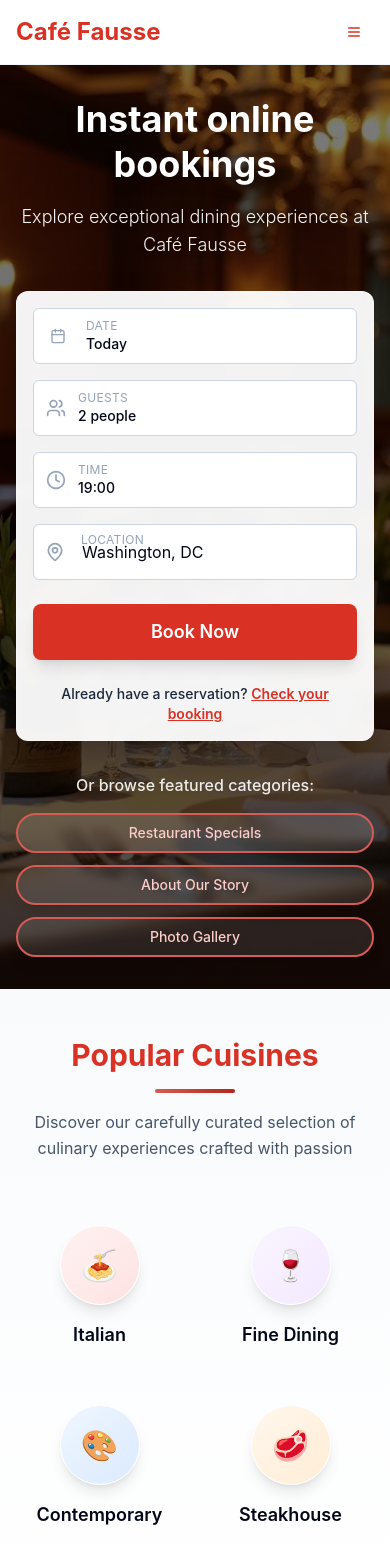
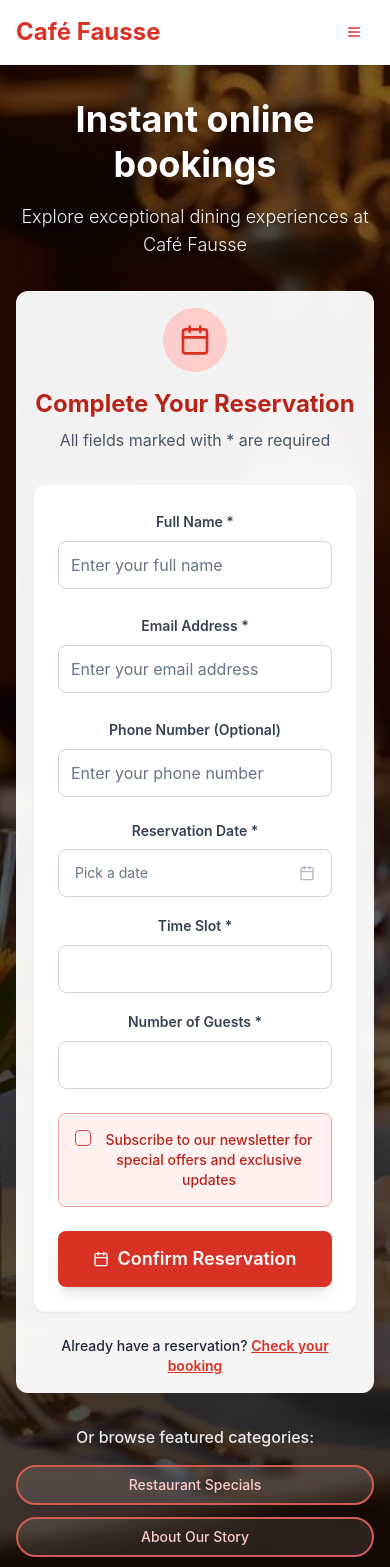
Before and after one commit to gaulomail/fausse-cafe-reservations-app, a React (Vite) app: page / in a window 390 px wide. Shown: the top 1567 px of the page. Built offline with nearby package versions, Linux system fonts and the light colour scheme; a web font is replaced by a local one.

Commit message:
Fix booking form consistency
Ensure the booking form in the index page functions the same as the reservations page, removing the location field if not present in the reservations form. Both forms should submit the same information.

```diff
--- a/src/components/HeroBookingForm.tsx
+++ b/src/components/HeroBookingForm.tsx
@@ -3,27 +3,32 @@ import { useForm } from "react-hook-form";
 import { zodResolver } from "@hookform/resolvers/zod";
 import { z } from "zod";
 import { format } from "date-fns";
-import { CalendarIcon, MapPinIcon, ClockIcon, UsersIcon } from "lucide-react";
+import { CalendarIcon } from "lucide-react";
+import { Checkbox } from "@/components/ui/checkbox";
+import { Label } from "@/components/ui/label";
 import { cn } from "@/lib/utils";
 import { Button } from "@/components/ui/button";
 import { Calendar } from "@/components/ui/calendar";
 import { Input } from "@/components/ui/input";
 import { Select, SelectContent, SelectItem, SelectTrigger, SelectValue } from "@/components/ui/select";
 import { Popover, PopoverContent, PopoverTrigger } from "@/components/ui/popover";
-import { Form, FormControl, FormField, FormItem, FormMessage } from "@/components/ui/form";
+import { Form, FormControl, FormField, FormItem, FormLabel, FormMessage } from "@/components/ui/form";
 import { useToast } from "@/hooks/use-toast";
 import { supabase } from "@/integrations/supabase/client";
 import { Link } from "react-router-dom";
 
 const heroBookingSchema = z.object({
+  name: z.string().min(2, "Name must be at least 2 characters"),
+  email: z.string().email("Please enter a valid email address"),
+  phone: z.string().optional(),
   date: z.date({
-    required_error: "Please select a date",
+    required_error: "Please select a reservation date",
   }),
   time: z.string({
-    required_error: "Please select a time",
+    required_error: "Please select a time slot",
   }),
   guests: z.number().min(1, "Must have at least 1 guest").max(12, "Maximum 12 guests allowed"),
-  location: z.string().optional(),
+  newsletterSignup: z.boolean().default(false),
 });
 
 type HeroBookingFormData = z.infer<typeof heroBookingSchema>;
@@ -35,215 +40,24 @@ const timeSlots = [
 
 const HeroBookingForm = () => {
   const { toast } = useToast();
-  const [showSignupPrompt, setShowSignupPrompt] = useState(false);
+  const [isSubmitting, setIsSubmitting] = useState(false);
 
   const form = useForm<HeroBookingFormData>({
     resolver: zodResolver(heroBookingSchema),
     defaultValues: {
       guests: 2,
-      location: "Washington, DC",
+      newsletterSignup: false,
     },
   });
 
-  const onSubmit = (data: HeroBookingFormData) => {
-    // Store booking data in sessionStorage and show signup prompt
-    sessionStorage.setItem('pendingBooking', JSON.stringify({
-      ...data,
-      date: data.date.toISOString(),
-    }));
-    setShowSignupPrompt(true);
-  };
-
-  if (showSignupPrompt) {
-    return <CustomerSignupForm onBack={() => setShowSignupPrompt(false)} />;
-  }
-
-  return (
-    <div className="space-y-6">
-      <Form {...form}>
-        <form onSubmit={form.handleSubmit(onSubmit)} className="space-y-6">
-          <div className="grid grid-cols-1 md:grid-cols-4 gap-4">
-            {/* Date Field */}
-            <FormField
-              control={form.control}
-              name="date"
-              render={({ field }) => (
-                <FormItem className="flex flex-col">
-                  <Popover>
-                    <PopoverTrigger asChild>
-                      <FormControl>
-                        <Button
-                          variant="outline"
-                          className={cn(
-                            "w-full h-14 justify-start text-left font-normal bg-white border-gray-300 hover:bg-gray-50 focus:border-primary-500 focus:ring-primary-500",
-                            !field.value && "text-gray-500"
-                          )}
-                        >
-                          <CalendarIcon className="mr-3 h-5 w-5 text-gray-400" />
-                          <div className="text-left">
-                            <div className="text-xs text-gray-400 uppercase tracking-wide">Date</div>
-                            <div className="text-sm font-medium text-gray-900">
-                              {field.value ? format(field.value, "MMM d") : "Today"}
-                            </div>
-                          </div>
-                        </Button>
-                      </FormControl>
-                    </PopoverTrigger>
-                    <PopoverContent className="w-auto p-0" align="start">
-                      <Calendar
-                        mode="single"
-                        selected={field.value}
-                        onSelect={field.onChange}
-                        disabled={(date) => {
-                          const today = new Date();
-                          today.setHours(0, 0, 0, 0);
-                          return date < today;
-                        }}
-                        initialFocus
-                        className={cn("p-3 pointer-events-auto")}
-                      />
-                    </PopoverContent>
-                  </Popover>
-                  <FormMessage />
-                </FormItem>
-              )}
-            />
-
-            {/* Guests Field */}
-            <FormField
-              control={form.control}
-              name="guests"
-              render={({ field }) => (
-                <FormItem>
-                  <Select onValueChange={(value) => field.onChange(parseInt(value))} defaultValue={field.value?.toString()}>
-                    <FormControl>
-                      <SelectTrigger className="w-full h-14 bg-white border-gray-300 hover:bg-gray-50 focus:border-primary-500 focus:ring-primary-500">
-                        <div className="flex items-center justify-start w-full">
-                          <UsersIcon className="mr-3 h-5 w-5 text-gray-400" />
-                          <div className="text-left">
-                            <div className="text-xs text-gray-400 uppercase tracking-wide">Guests</div>
-                            <div className="text-sm font-medium text-gray-900">
-                              {field.value} {field.value === 1 ? 'person' : 'people'}
-                            </div>
-                          </div>
-                        </div>
-                      </SelectTrigger>
-                    </FormControl>
-                    <SelectContent>
-                      {Array.from({ length: 12 }, (_, i) => i + 1).map((num) => (
-                        <SelectItem key={num} value={num.toString()}>
-                          {num} {num === 1 ? 'person' : 'people'}
-                        </SelectItem>
-                      ))}
-                    </SelectContent>
-                  </Select>
-                  <FormMessage />
-                </FormItem>
-              )}
-            />
-
-            {/* Time Field */}
-            <FormField
-              control={form.control}
-              name="time"
-              render={({ field }) => (
-                <FormItem>
-                  <Select onValueChange={field.onChange} defaultValue="19:00">
-                    <FormControl>
-                      <SelectTrigger className="w-full h-14 bg-white border-gray-300 hover:bg-gray-50 focus:border-primary-500 focus:ring-primary-500">
-                        <div className="flex items-center justify-start w-full">
-                          <ClockIcon className="mr-3 h-5 w-5 text-gray-400" />
-                          <div className="text-left">
-                            <div className="text-xs text-gray-400 uppercase tracking-wide">Time</div>
-                            <div className="text-sm font-medium text-gray-900">
-                              {field.value || "19:00"}
-                            </div>
-                          </div>
-                        </div>
-                      </SelectTrigger>
-                    </FormControl>
-                    <SelectContent>
-                      {timeSlots.map((time) => (
-                        <SelectItem key={time} value={time}>
-                          {time}
-                        </SelectItem>
-                      ))}
-                    </SelectContent>
-                  </Select>
-                  <FormMessage />
-                </FormItem>
-              )}
-            />
-
-            {/* Location Field */}
-            <FormField
-              control={form.control}
-              name="location"
-              render={({ field }) => (
-                <FormItem>
-                  <FormControl>
-                    <div className="relative">
-                      <Input
-                        {...field}
-                        placeholder="Type location..."
-                        className="w-full h-14 bg-white border-gray-300 hover:bg-gray-50 focus:border-primary-500 focus:ring-primary-500 pl-12 text-gray-900"
-                      />
-                      <MapPinIcon className="absolute left-3 top-1/2 transform -translate-y-1/2 h-5 w-5 text-gray-400" />
-                      <div className="absolute left-12 top-2 text-xs text-gray-400 uppercase tracking-wide">
-                        Location
-                      </div>
-                    </div>
-                  </FormControl>
-                  <FormMessage />
-                </FormItem>
-              )}
-            />
-          </div>
-
-          <Button
-            type="submit"
-            className="w-full h-14 bg-primary-600 hover:bg-primary-700 text-white text-lg font-semibold rounded-lg shadow-lg hover:shadow-xl transition-all duration-300"
-          >
-            Book Now
-          </Button>
-        </form>
-      </Form>
-
-      <div className="text-center">
-        <p className="text-gray-800 text-sm font-medium">
-          Already have a reservation?{" "}
-          <Link to="/reservations" className="text-primary-600 hover:text-primary-700 font-semibold transition-colors underline">
-            Check your booking
-          </Link>
-        </p>
-      </div>
-    </div>
-  );
-};
-
-const CustomerSignupForm = ({ onBack }: { onBack: () => void }) => {
-  const { toast } = useToast();
-  const [isSubmitting, setIsSubmitting] = useState(false);
-  const [customerData, setCustomerData] = useState({
-    name: "",
-    email: "",
-    phone: "",
-    createAccount: false,
-  });
-
-  const handleSubmit = async (e: React.FormEvent) => {
-    e.preventDefault();
-    if (!customerData.name || !customerData.email) return;
-
+  const onSubmit = async (data: HeroBookingFormData) => {
     setIsSubmitting(true);
     try {
-      const pendingBooking = JSON.parse(sessionStorage.getItem('pendingBooking') || '{}');
-
-      // Create or get customer
+      // First, create or get customer
       const { data: existingCustomer, error: customerError } = await supabase
         .from('customers')
         .select('id')
-        .eq('email', customerData.email)
+        .eq('email', data.email)
         .maybeSingle();
 
       let customerId;
@@ -254,10 +68,10 @@ const CustomerSignupForm = ({ onBack }: { onBack: () => void }) => {
         const { data: newCustomer, error: createCustomerError } = await supabase
           .from('customers')
           .insert({
-            name: customerData.name,
-            email: customerData.email,
-            phone: customerData.phone || null,
-            newsletter_signup: customerData.createAccount,
+            name: data.name,
+            email: data.email,
+            phone: data.phone || null,
+            newsletter_signup: data.newsletterSignup,
           })
           .select('id')
           .single();
@@ -266,12 +80,11 @@ const CustomerSignupForm = ({ onBack }: { onBack: () => void }) => {
         customerId = newCustomer.id;
       }
 
-      // Get available table
-      const bookingDate = new Date(pendingBooking.date);
+      // Get available table for the selected date and time
       const { data: availableTable, error: tableError } = await supabase
         .rpc('assign_available_table', {
-          p_date: format(bookingDate, 'yyyy-MM-dd'),
-          p_time: pendingBooking.time,
+          p_date: format(data.date, 'yyyy-MM-dd'),
+          p_time: data.time,
         });
 
       if (tableError) throw tableError;
@@ -279,7 +92,7 @@ const CustomerSignupForm = ({ onBack }: { onBack: () => void }) => {
       if (!availableTable) {
         toast({
           title: "No tables available",
-          description: "Sorry, no tables are available for the selected date and time.",
+          description: "Sorry, no tables are available for the selected date and time. Please choose a different time slot.",
           variant: "destructive",
         });
         return;
@@ -290,9 +103,9 @@ const CustomerSignupForm = ({ onBack }: { onBack: () => void }) => {
         .from('reservations')
         .insert({
           customer_id: customerId,
-          reservation_date: format(bookingDate, 'yyyy-MM-dd'),
-          reservation_time: pendingBooking.time,
-          number_of_guests: pendingBooking.guests,
+          reservation_date: format(data.date, 'yyyy-MM-dd'),
+          reservation_time: data.time,
+          number_of_guests: data.guests,
           table_number: availableTable,
         });
 
@@ -301,27 +114,26 @@ const CustomerSignupForm = ({ onBack }: { onBack: () => void }) => {
       // Send confirmation email
       const { error: emailError } = await supabase.functions.invoke('send-reservation-email', {
         body: {
-          customerName: customerData.name,
-          customerEmail: customerData.email,
-          reservationDate: format(bookingDate, 'PPPP'),
-          reservationTime: pendingBooking.time,
-          numberOfGuests: pendingBooking.guests,
+          customerName: data.name,
+          customerEmail: data.email,
+          reservationDate: format(data.date, 'PPPP'),
+          reservationTime: data.time,
+          numberOfGuests: data.guests,
           tableNumber: availableTable,
         },
       });
 
       if (emailError) {
         console.error('Email error:', emailError);
+        // Don't throw error for email - reservation is still successful
       }
 
       toast({
         title: "Reservation confirmed!",
-        description: `Your table for ${pendingBooking.guests} guests has been reserved for ${format(bookingDate, 'PPPP')} at ${pendingBooking.time}. Table number: ${availableTable}`,
+        description: `Your table for ${data.guests} guests has been reserved for ${format(data.date, 'PPPP')} at ${data.time}. Table number: ${availableTable}`,
       });
 
-      sessionStorage.removeItem('pendingBooking');
-      onBack();
-
+      form.reset();
     } catch (error) {
       console.error('Reservation error:', error);
       toast({
@@ -335,76 +147,229 @@ const CustomerSignupForm = ({ onBack }: { onBack: () => void }) => {
   };
 
   return (
-    <div className="space-y-6">
-      <div className="text-center">
-        <h3 className="text-2xl font-bold text-gray-900 mb-2">Complete Your Reservation</h3>
-        <p className="text-gray-600">Just a few details to secure your table</p>
+    <div className="w-full">
+      <div className="text-center mb-8">
+        <div className="inline-flex items-center justify-center w-16 h-16 bg-primary-100 rounded-full mb-4">
+          <CalendarIcon className="w-8 h-8 text-primary-600" />
+        </div>
+        <h2 className="text-2xl font-bold text-primary-700 mb-2">Complete Your Reservation</h2>
+        <p className="text-gray-600">All fields marked with * are required</p>
       </div>
 
-      <form onSubmit={handleSubmit} className="space-y-4">
-        <div>
-          <Input
-            type="text"
-            placeholder="Full Name"
-            value={customerData.name}
-            onChange={(e) => setCustomerData(prev => ({ ...prev, name: e.target.value }))}
-            required
-            className="h-12"
+      <Form {...form}>
+        <form onSubmit={form.handleSubmit(onSubmit)} className="space-y-6 bg-white rounded-xl p-6 shadow-sm border border-gray-100">
+          {/* Name Field */}
+          <FormField
+            control={form.control}
+            name="name"
+            render={({ field }) => (
+              <FormItem>
+                <FormLabel className="text-sm font-semibold text-gray-700">Full Name *</FormLabel>
+                <FormControl>
+                  <Input
+                    placeholder="Enter your full name"
+                    {...field}
+                    className="h-12 border-gray-300 focus:border-primary-500 focus:ring-primary-500 rounded-lg"
+                  />
+                </FormControl>
+                <FormMessage className="text-red-500 text-xs" />
+              </FormItem>
+            )}
           />
-        </div>
 
-        <div>
-          <Input
-            type="email"
-            placeholder="Email Address"
-            value={customerData.email}
-            onChange={(e) => setCustomerData(prev => ({ ...prev, email: e.target.value }))}
-            required
-            className="h-12"
+          {/* Email Field */}
+          <FormField
+            control={form.control}
+            name="email"
+            render={({ field }) => (
+              <FormItem>
+                <FormLabel className="text-sm font-semibold text-gray-700">Email Address *</FormLabel>
+                <FormControl>
+                  <Input
+                    type="email"
+                    placeholder="Enter your email address"
+                    {...field}
+                    className="h-12 border-gray-300 focus:border-primary-500 focus:ring-primary-500 rounded-lg"
+                  />
+                </FormControl>
+                <FormMessage className="text-red-500 text-xs" />
+              </FormItem>
+            )}
           />
-        </div>
 
-        <div>
-          <Input
-            type="tel"
-            placeholder="Phone Number (Optional)"
-            value={customerData.phone}
-            onChange={(e) => setCustomerData(prev => ({ ...prev, phone: e.target.value }))}
-            className="h-12"
+          {/* Phone Field */}
+          <FormField
+            control={form.control}
+            name="phone"
+            render={({ field }) => (
+              <FormItem>
+                <FormLabel className="text-sm font-semibold text-gray-700">Phone Number (Optional)</FormLabel>
+                <FormControl>
+                  <Input
+                    type="tel"
+                    placeholder="Enter your phone number"
+                    {...field}
+                    className="h-12 border-gray-300 focus:border-primary-500 focus:ring-primary-500 rounded-lg"
+                  />
+                </FormControl>
+                <FormMessage className="text-red-500 text-xs" />
+              </FormItem>
+            )}
           />
-        </div>
 
-        <div className="flex items-center space-x-2">
-          <input
-            type="checkbox"
-            id="createAccount"
-            checked={customerData.createAccount}
-            onChange={(e) => setCustomerData(prev => ({ ...prev, createAccount: e.target.checked }))}
-            className="rounded border-gray-300"
+          <div className="grid grid-cols-1 md:grid-cols-3 gap-4">
+            {/* Date Field */}
+            <FormField
+              control={form.control}
+              name="date"
+              render={({ field }) => (
+                <FormItem className="flex flex-col">
+                  <FormLabel className="text-sm font-semibold text-gray-700">Reservation Date *</FormLabel>
+                  <Popover>
+                    <PopoverTrigger asChild>
+                      <FormControl>
+                        <Button
+                          variant="outline"
+                          className={cn(
+                            "w-full h-12 pl-4 text-left font-normal border-gray-300 hover:border-primary-500 focus:border-primary-500 rounded-lg",
+                            !field.value && "text-gray-500"
+                          )}
+                        >
+                          {field.value ? (
+                            format(field.value, "PPP")
+                          ) : (
+                            <span>Pick a date</span>
+                          )}
+                          <CalendarIcon className="ml-auto h-4 w-4 opacity-50" />
+                        </Button>
+                      </FormControl>
+                    </PopoverTrigger>
+                    <PopoverContent className="w-auto p-0 z-50" align="start">
+                      <Calendar
+                        mode="single"
+                        selected={field.value}
+                        onSelect={(date) => {
+                          field.onChange(date);
+                          // Auto-close the popover after selection
+                          document.body.click();
+                        }}
+                        disabled={(date) => {
+                          const today = new Date();
+                          today.setHours(0, 0, 0, 0);
+                          return date < today || date.getFullYear() !== 2025;
+                        }}
+                        initialFocus
+                        className={cn("p-3 pointer-events-auto")}
+                      />
+                    </PopoverContent>
+                  </Popover>
+                  <FormMessage className="text-red-500 text-xs" />
+                </FormItem>
+              )}
+            />
+
+            {/* Time Field */}
+            <FormField
+              control={form.control}
+              name="time"
+              render={({ field }) => (
+                <FormItem>
+                  <FormLabel className="text-sm font-semibold text-gray-700">Time Slot *</FormLabel>
+                  <Select onValueChange={field.onChange} defaultValue={field.value}>
+                    <FormControl>
+                      <SelectTrigger className="h-12 border-gray-300 focus:border-primary-500 focus:ring-primary-500 rounded-lg">
+                        <SelectValue placeholder="Select a time" />
+                      </SelectTrigger>
+                    </FormControl>
+                    <SelectContent>
+                      {timeSlots.map((time) => (
+                        <SelectItem key={time} value={time}>
+                          {time}
+                        </SelectItem>
+                      ))}
+                    </SelectContent>
+                  </Select>
+                  <FormMessage className="text-red-500 text-xs" />
+                </FormItem>
+              )}
+            />
+
+            {/* Guests Field */}
+            <FormField
+              control={form.control}
+              name="guests"
+              render={({ field }) => (
+                <FormItem>
+                  <FormLabel className="text-sm font-semibold text-gray-700">Number of Guests *</FormLabel>
+                  <Select onValueChange={(value) => field.onChange(parseInt(value))} defaultValue={field.value?.toString()}>
+                    <FormControl>
+                      <SelectTrigger className="h-12 border-gray-300 focus:border-primary-500 focus:ring-primary-500 rounded-lg">
+                        <SelectValue placeholder="Select number of guests" />
+                      </SelectTrigger>
+                    </FormControl>
+                    <SelectContent>
+                      {Array.from({ length: 12 }, (_, i) => i + 1).map((num) => (
+                        <SelectItem key={num} value={num.toString()}>
+                          {num} {num === 1 ? 'Guest' : 'Guests'}
+                        </SelectItem>
+                      ))}
+                    </SelectContent>
+                  </Select>
+                  <FormMessage className="text-red-500 text-xs" />
+                </FormItem>
+              )}
+            />
+          </div>
+
+          {/* Newsletter Signup */}
+          <FormField
+            control={form.control}
+            name="newsletterSignup"
+            render={({ field }) => (
+              <FormItem className="flex flex-row items-start space-x-3 space-y-0 p-4 bg-primary-50 rounded-lg border border-primary-200">
+                <FormControl>
+                  <Checkbox
+                    checked={field.value}
+                    onCheckedChange={field.onChange}
+                    className="border-primary-400 text-primary-600"
+                  />
+                </FormControl>
+                <div className="space-y-1 leading-none">
+                  <FormLabel className="text-sm font-medium text-primary-700 cursor-pointer">
+                    Subscribe to our newsletter for special offers and exclusive updates
+                  </FormLabel>
+                </div>
+              </FormItem>
+            )}
           />
-          <label htmlFor="createAccount" className="text-sm text-gray-600">
-            Subscribe to our newsletter for special offers
-          </label>
-        </div>
-
-        <div className="flex gap-3">
-          <Button
-            type="button"
-            variant="outline"
-            onClick={onBack}
-            className="flex-1 h-12"
-          >
-            Back
-          </Button>
           <Button
             type="submit"
+            className="w-full h-14 bg-primary-600 hover:bg-primary-700 text-white text-lg font-semibold rounded-lg shadow-lg hover:shadow-xl transition-all duration-300 disabled:opacity-50"
             disabled={isSubmitting}
-            className="flex-1 h-12 bg-primary-600 hover:bg-primary-700 text-white font-semibold transition-all duration-300"
           >
-            {isSubmitting ? "Processing..." : "Confirm Reservation"}
+            {isSubmitting ? (
+              <div className="flex items-center">
+                <div className="animate-spin rounded-full h-5 w-5 border-b-2 border-white mr-2"></div>
+                Processing Reservation...
+              </div>
+            ) : (
+              <div className="flex items-center">
+                <CalendarIcon className="w-5 h-5 mr-2" />
+                Confirm Reservation
+              </div>
+            )}
           </Button>
-        </div>
-      </form>
+        </form>
+      </Form>
+
+      <div className="text-center mt-6">
+        <p className="text-gray-800 text-sm font-medium">
+          Already have a reservation?{" "}
+          <Link to="/reservations" className="text-primary-600 hover:text-primary-700 font-semibold transition-colors underline">
+            Check your booking
+          </Link>
+        </p>
+      </div>
     </div>
   );
 };
```
